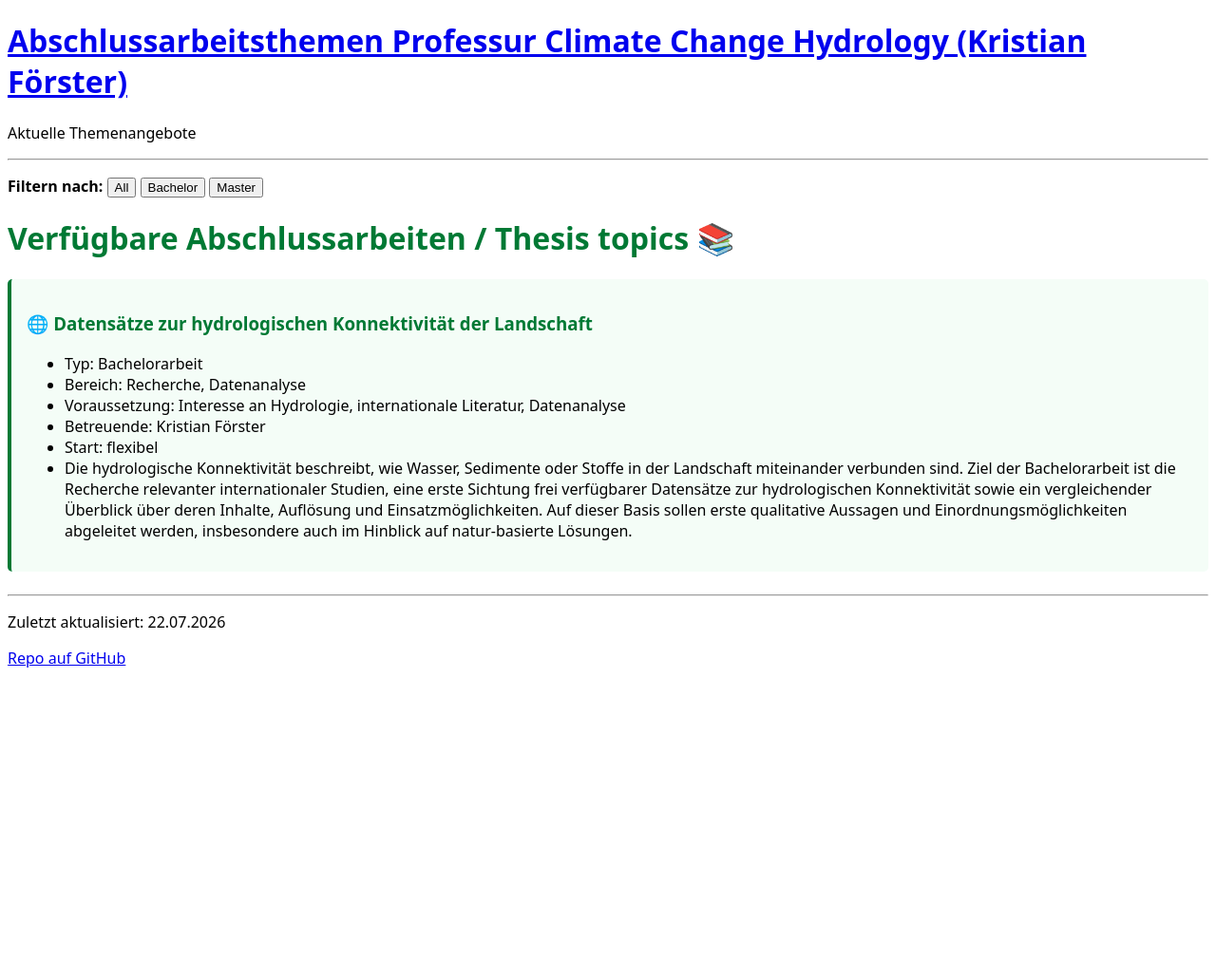
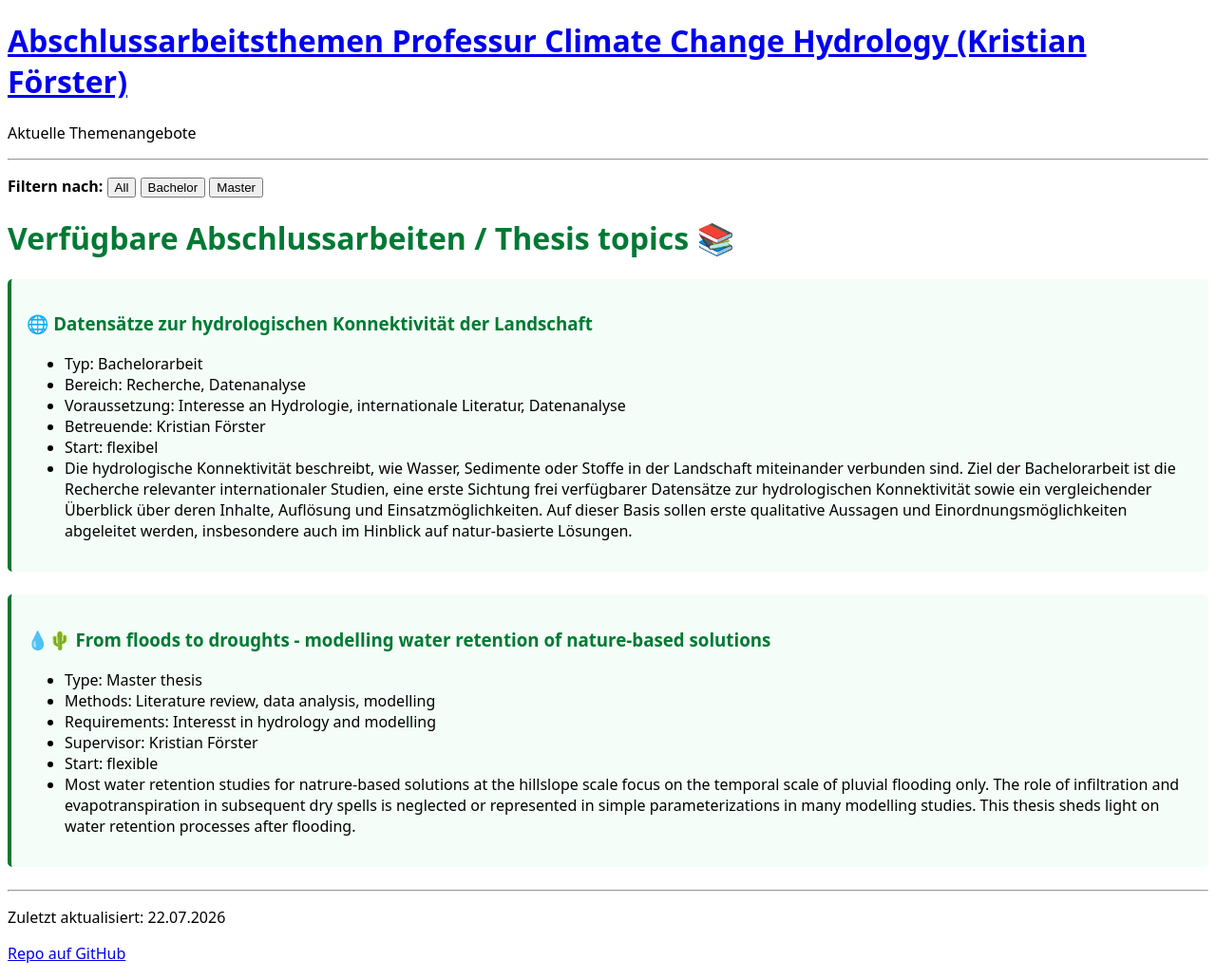
Before and after one commit to kristianfoerster/hswt-cch, a Jekyll site: the page built from index.md, in a window 1280 px wide. Shown: the whole page at 95% size. Built offline with Jekyll 4.4.1, drawn with Linux system fonts in a browser that asks for light colours; our own code applies the rules of GitHub Pages for plain Markdown files; before the commit the page ends 900 px from its top, so only the background shows below that.

Commit message:
Update index.md

```diff
--- a/index.md
+++ b/index.md
@@ -33,3 +33,15 @@
 * Die hydrologische Konnektivität beschreibt, wie Wasser, Sedimente oder Stoffe in der Landschaft miteinander verbunden sind. Ziel der Bachelorarbeit ist die Recherche relevanter internationaler Studien, eine erste Sichtung frei verfügbarer Datensätze zur hydrologischen Konnektivität sowie ein vergleichender Überblick über deren Inhalte, Auflösung und Einsatzmöglichkeiten. Auf dieser Basis sollen erste qualitative Aussagen und Einordnungsmöglichkeiten abgeleitet werden, insbesondere auch im Hinblick auf natur-basierte Lösungen.
 
 </div>
+
+
+<div class="thema master" markdown="1">
+### 💧🌵 From floods to droughts - modelling water retention of nature-based solutions
+* Type: Master thesis
+* Methods: Literature review, data analysis, modelling
+* Requirements: Interesst in hydrology and modelling
+* Supervisor: Kristian Förster
+* Start: flexible
+* Most water retention studies for natrure-based solutions at the hillslope scale focus on the temporal scale of pluvial flooding only. The role of infiltration and evapotranspiration in subsequent dry spells is neglected or represented in simple parameterizations in many modelling studies. This thesis sheds light on water retention processes after flooding.
+
+</div>
```
